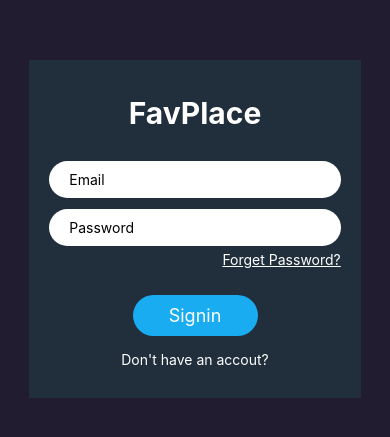
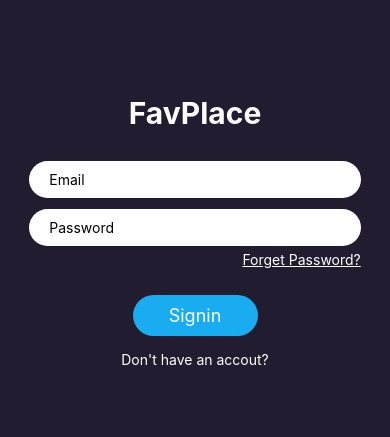
Before and after one commit to Animesh-weavers/fav_places_react_native_app, a React Native app: screen /signin in a window 390 px wide. Shown: the part 193-630 px from the top of the page. Built offline with nearby package versions, Linux system fonts and the light colour scheme.

Commit message:
update auth card ui

```diff
--- a/screens/ForgetPassword.js
+++ b/screens/ForgetPassword.js
@@ -94,10 +94,7 @@ const styles = StyleSheet.create({
     alignItems: "center",
   },
   card: {
-    backgroundColor: "#212F3C",
     width: "85%",
-    paddingLeft: 20,
-    paddingRight: 20,
     paddingTop: 35,
     paddingBottom: 30,
   },
--- a/screens/SigninScreen.js
+++ b/screens/SigninScreen.js
@@ -128,10 +128,8 @@ const styles = StyleSheet.create({
     alignItems: "center",
   },
   card: {
-    backgroundColor: "#212F3C",
     width: "85%",
-    paddingLeft: 20,
-    paddingRight: 20,
+
     paddingTop: 35,
 
     paddingBottom: 30,
--- a/screens/SignupScreen.js
+++ b/screens/SignupScreen.js
@@ -119,10 +119,8 @@ const styles = StyleSheet.create({
     alignItems: "center",
   },
   card: {
-    backgroundColor: "#212F3C",
     width: "85%",
-    paddingLeft: 20,
-    paddingRight: 20,
+
     paddingTop: 35,
 
     paddingBottom: 30,
```
